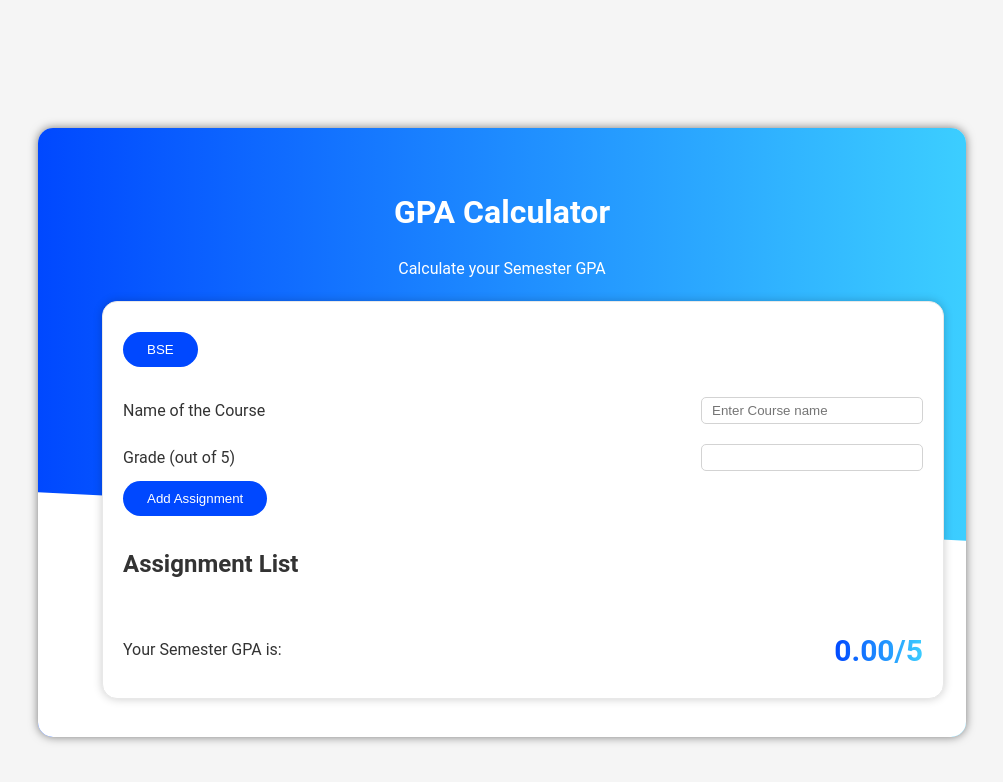
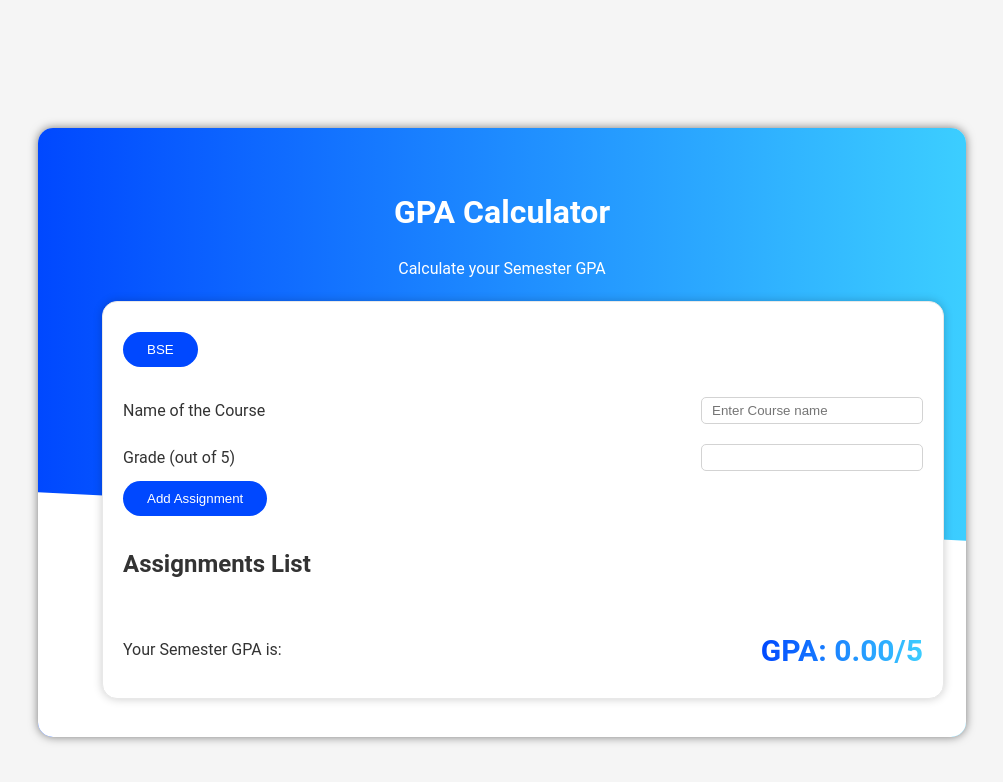
Before and after one commit to Frankish0014/Front_End_Wev_Dev_Group_3, a plain HTML site: page index.html in a window 1280 px wide. Shown: the whole page, without its empty margins (138-1141 px from the left). Drawn offline with Linux system fonts and the light colour scheme.

Commit message:
index.html

```diff
--- a/index.html
+++ b/index.html
@@ -21,7 +21,8 @@
         <button>BSE</button>
       </div>
     </div>
-      <form class="grades">
+      <form class="grades" id="form">
+        <div>
           <label>
             Name of the Course
             <input type="text" id="assignment-name" required placeholder="Enter Course name">
@@ -30,13 +31,16 @@
             Grade (out of 5)
             <input type="number" id="assignment-grade" min="0" max="5" required>
           </label>
-        <button type="button" id="submit">Add Assignment</button>
+        </div>
       </form>
-      <h2>Assignment List</h2>
-      <ul id="assignment-list"></ul>
+      <button type="button" id="add-assignment" onclick="addAssignment()">Add Assignment</button>
+  <h2>Assignments List</h2>
+      <ul id="assignment-list">
+
+      </ul>
       <div class="my-gpa" id="gpa-display">
         <p>Your Semester GPA is:</p>
-        <div class="gpa-result" id="gpa-display">0.00/5 </div>
+        <div class="gpa-result" id="gpa-result">GPA: 0.00/5 </div>
       </div>
     </section>
   </main>
```
Lines whose indentation alone changed are shown as unchanged.
